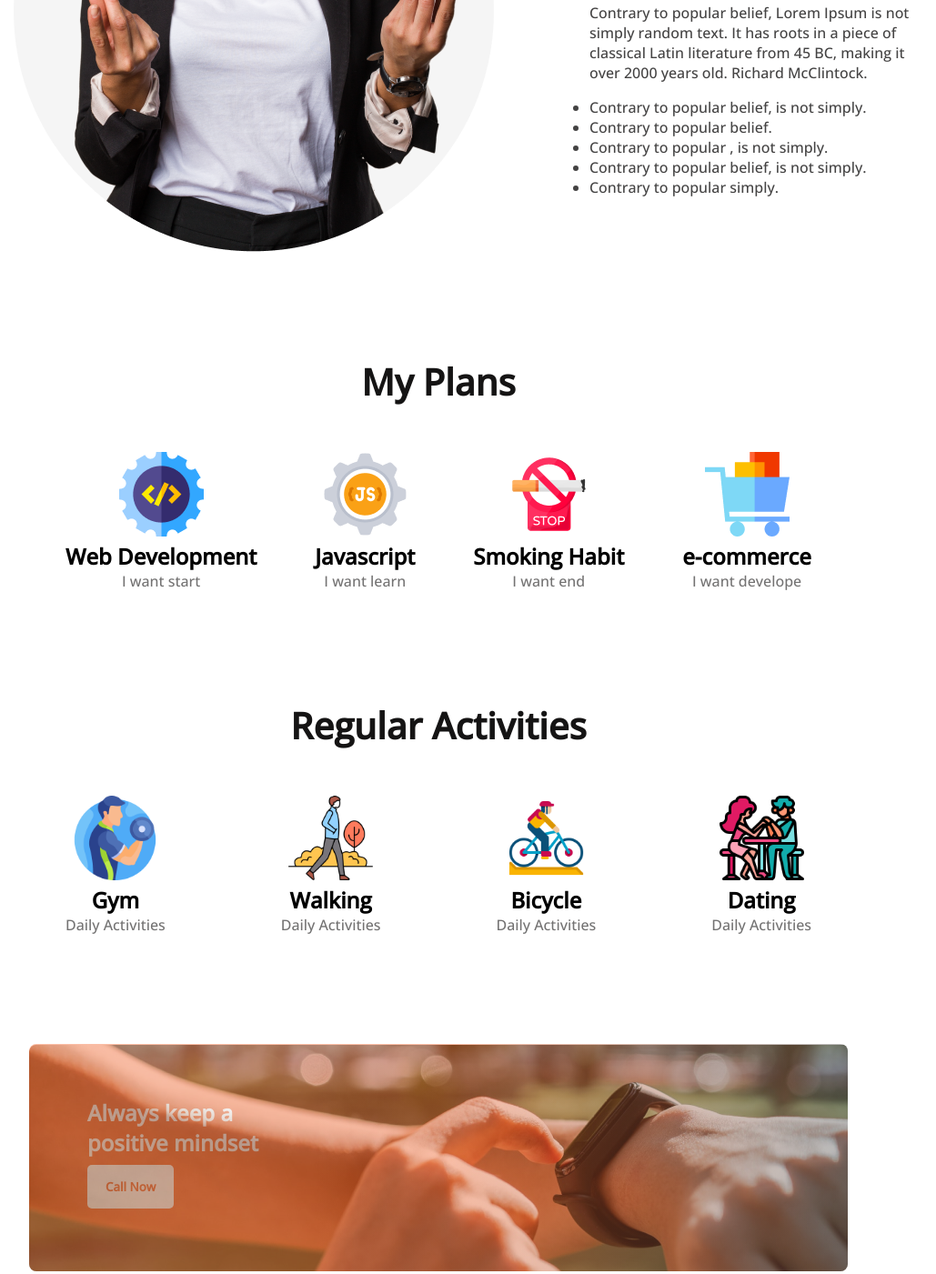
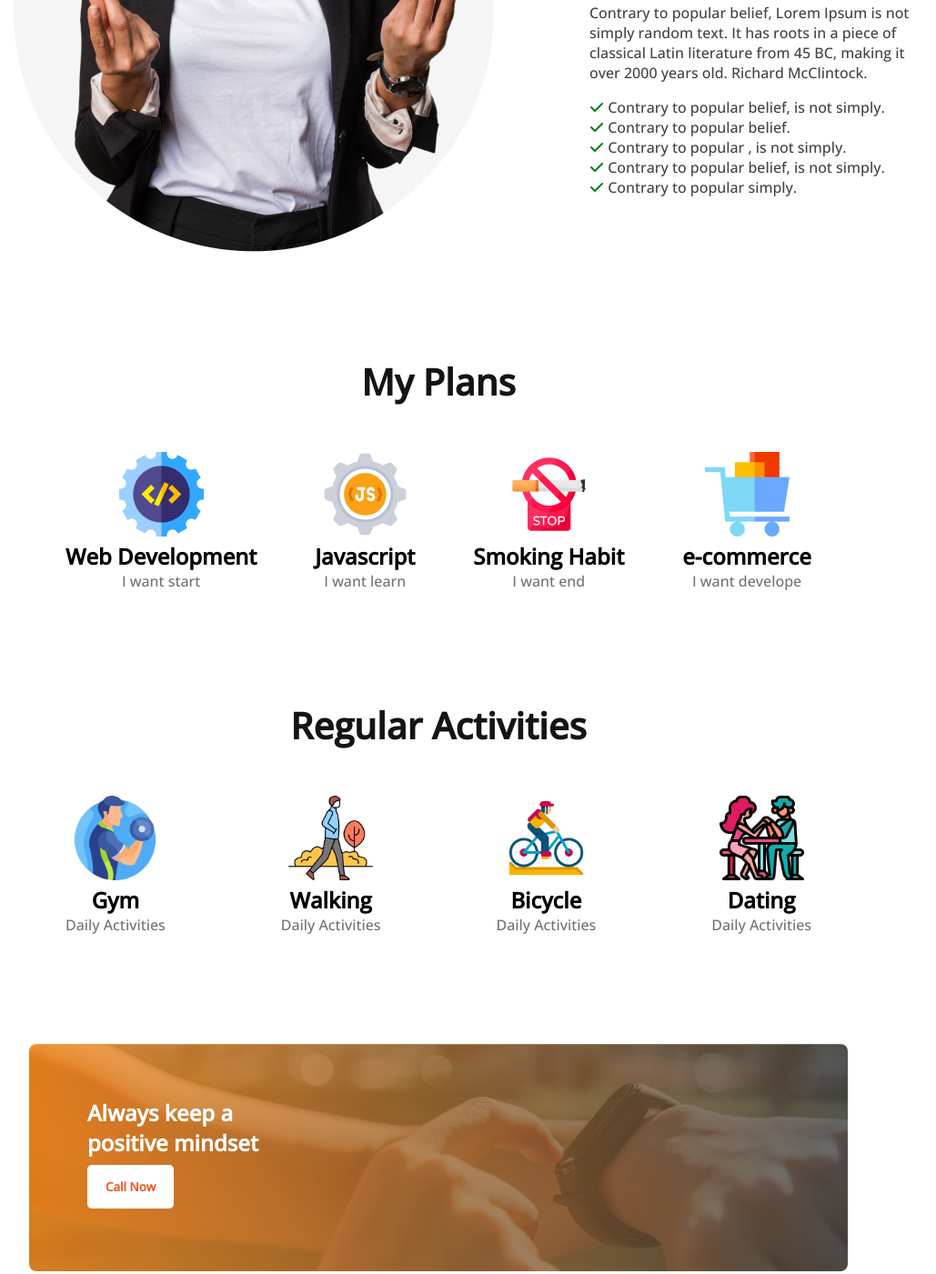
Before and after one commit to Ak-Rakib/new-year-plan, a plain HTML site: page index.html in a window 1280 px wide. Shown: the part 1386-2787 px from the top of the page at 91% size, without its empty margins (158-1187 px from the left). Drawn offline with nearby package versions, Linux system fonts and the light colour scheme.

Commit message:
last and final comment

```diff
--- a/index.html
+++ b/index.html
@@ -9,6 +9,10 @@
     <link
       href="https://fonts.googleapis.com/css2?family=Open+Sans:wght@500&family=Work+Sans&display=swap"
       rel="stylesheet"
+    />
+    <link
+      rel="stylesheet"
+      href="https://cdnjs.cloudflare.com/ajax/libs/font-awesome/6.2.1/css/all.min.css"
     />
     <link rel="stylesheet" href="style/style.css" />
     <title>new-year-plan</title>
@@ -42,16 +46,25 @@
             </p>
             <ul>
               <li class="failure-section-list">
+                <i class="fa-solid fa-check"></i>
                 Contrary to popular belief, is not simply.
               </li>
-              <li class="failure-section-list">Contrary to popular belief.</li>
               <li class="failure-section-list">
+                <i class="fa-solid fa-check"></i>
+                Contrary to popular belief.
+              </li>
+              <li class="failure-section-list">
+                <i class="fa-solid fa-check"></i>
                 Contrary to popular , is not simply.
               </li>
               <li class="failure-section-list">
+                <i class="fa-solid fa-check"></i>
                 Contrary to popular belief, is not simply.
               </li>
-              <li class="failure-section-list">Contrary to popular simply.</li>
+              <li class="failure-section-list">
+                <i class="fa-solid fa-check"></i>
+                Contrary to popular simply.
+              </li>
             </ul>
           </div>
         </div>
@@ -85,17 +98,29 @@
         <h1 class="plan-title">Regular Activities</h1>
         <div class="plan-section-parents">
           <div class="plan-section-icon">
-            <img class="activities-icon" src="images/icons/fitness.png" alt="" />
+            <img
+              class="activities-icon"
+              src="images/icons/fitness.png"
+              alt=""
+            />
             <h1 class="plan-section-icon-title">Gym</h1>
             <p class="plan-section-description">Daily Activities</p>
           </div>
           <div class="plan-section-icon">
-            <img class="activities-icon" src="images/icons/walking.png" alt="" />
+            <img
+              class="activities-icon"
+              src="images/icons/walking.png"
+              alt=""
+            />
             <h1 class="plan-section-icon-title">Walking</h1>
             <p class="plan-section-description">Daily Activities</p>
           </div>
           <div class="plan-section-icon">
-            <img class="activities-icon" src="images/icons/mountain-bike.png" alt="" />
+            <img
+              class="activities-icon"
+              src="images/icons/mountain-bike.png"
+              alt=""
+            />
             <h1 class="plan-section-icon-title">Bicycle</h1>
             <p class="plan-section-description">Daily Activities</p>
           </div>
@@ -108,13 +133,11 @@
       </section>
       <section class="motivation-section">
         <div class="motivation-section-info">
-          <div class="linear-set">
-            <div class="motivation-section-info-details">
-              <h1 class="motivation-section-title">
-                Always keep a positive mindset
-              </h1>
-              <button class="motivation-section-btn">Call Now</button>
-            </div>
+          <div class="motivation-section-info-details">
+            <h1 class="motivation-section-title">
+              Always keep a positive mindset
+            </h1>
+            <button class="motivation-section-btn">Call Now</button>
           </div>
         </div>
       </section>
--- a/style/style.css
+++ b/style/style.css
@@ -87,6 +87,11 @@ header {
   font-weight: 400;
   font-size: 16px;
   color: #444343;
+  list-style-type: none;
+}
+
+.fa-solid {
+  color: green;
 }
 
 /* ---- plan section ---- */
@@ -134,18 +139,15 @@ header {
 }
 
 .motivation-section-info {
-  background-image: url(../images/watch.png);
+  background-image: linear-gradient(
+      to right,
+      rgba(246, 134, 24, 0.8),
+      rgba(66, 66, 66, 0.8) 100%
+    ),
+    url(../images/watch.png);
   width: 900px;
   height: 250px;
   border-radius: 8px;
-}
-
-.linear-set {
-  background: linear-gradient(to right, rgb(245, 92, 32) 50%, rgb(85, 84, 84));
-  width: 900px;
-  height: 250px;
-  border-radius: 8px;
-  opacity: 0.4;
 }
 
 .motivation-section-info-details {
```
